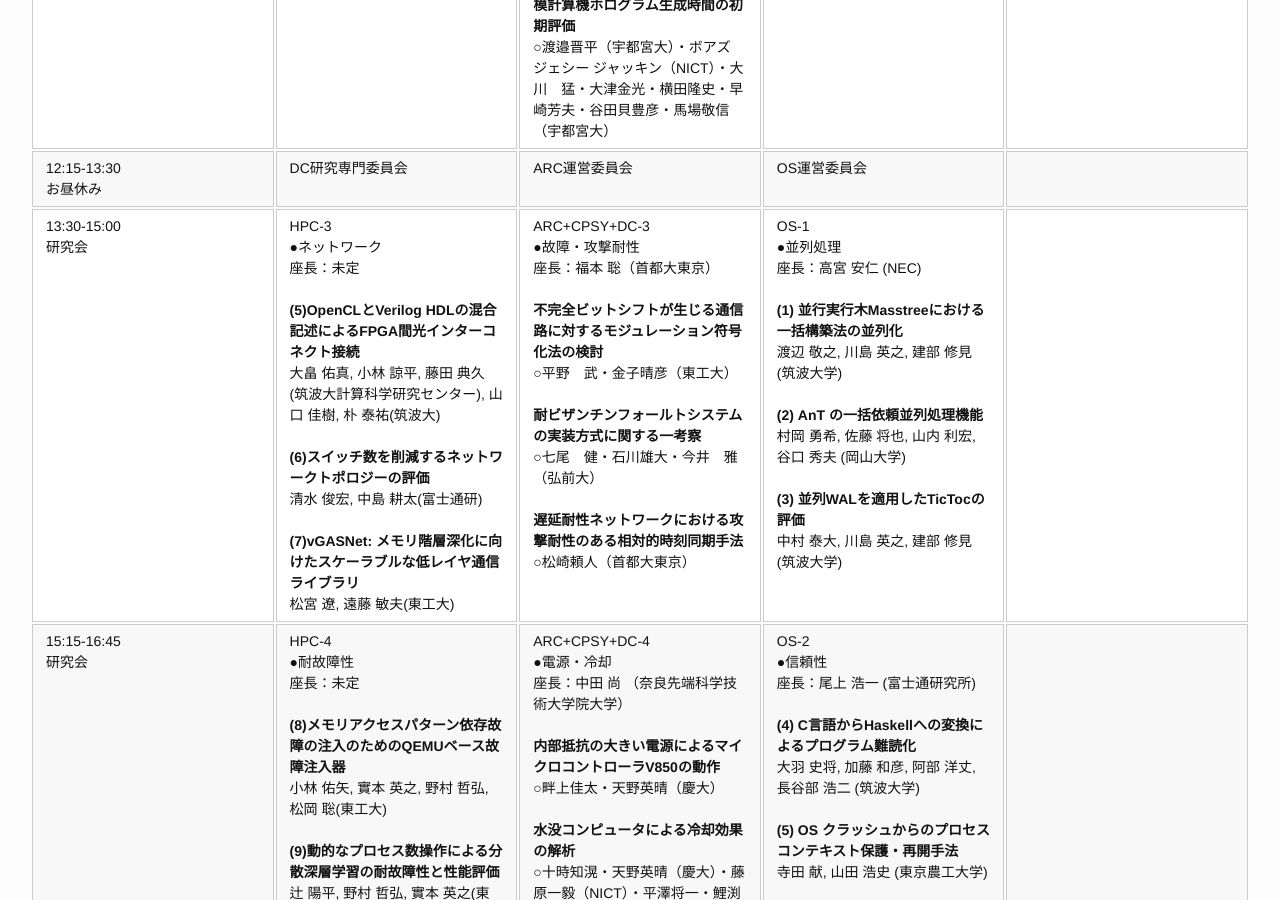
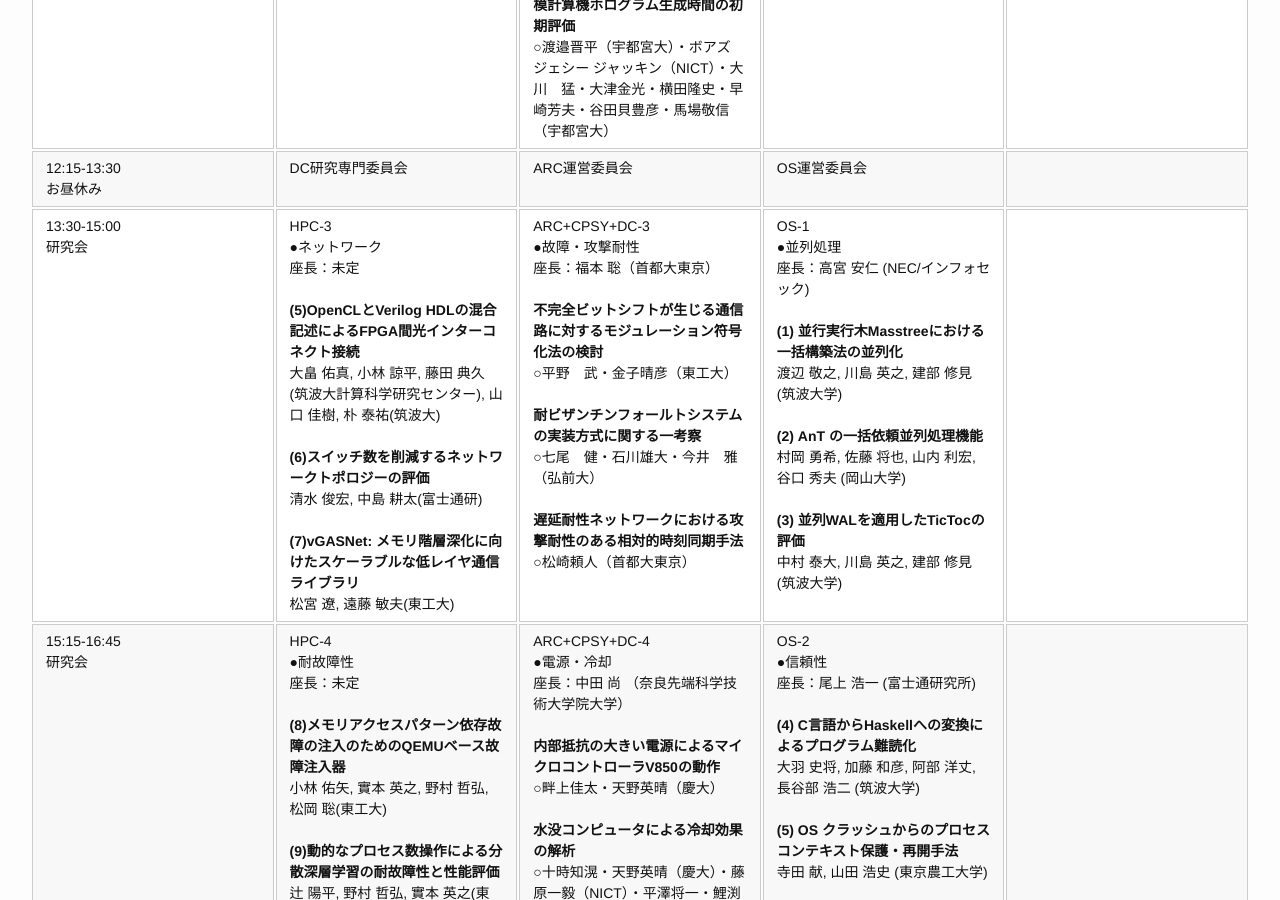
Before and after one commit to swopp/swopp.github.io, a Jekyll site: the page built from 2017/schedule-details.md, in a window 1280 px wide and 900 px high, scrolled down 1372 px. Built offline with Jekyll 4.4.1, drawn with Linux system fonts in a browser that asks for light colours.

Commit message:
modified:   schedule-details.md 	modified:   sigs/OS.txt

```diff
--- a/2017/schedule-details.md
+++ b/2017/schedule-details.md
@@ -27,7 +27,7 @@ permalink: /2017/program/
 | 09:30-10:30<br/>研究会                                  | HPC-1<br />●電力制御<br />座長：未定<br /><br />**(1)オーバープロビジョニング環境での大規模HPCシステムの電力と性能評価**<br />坂本 龍一, カオ タン, 近藤 正章(東京大), 井上 弘士, 上田 将嗣(九州大), Tapasya Patki,Daniel Ellsworth, Barry Rountree, Martin Schulz(Lawrence Livermore National Laboratory)<br /><br />**(2)PCクラスタにおける省電力化のための自動電源制御方式**<br />今出 広明, 加賀美 崇紘, 三浦 健一, 井口 裕次, 坂口 吉生(富士通), 藤田 直行(宇宙航空研究開発機構)           | ARC+CPSY+DC-1<br />●クラウド<br />座長：窪田 昌史 （広島市立大学）<br /><br />**データの流れに着目した異種エンジン統合クラウドシステムFlow In Cloud**<br />○工藤知宏（東大）・高野了成（産総研）・天野英晴（慶大）・鯉渕道紘（NII）・松谷宏紀（慶大）・塙　敏弘・田浦健次朗（東大）・並木　周・池上　努・須崎有康（産総研）・赤沼領大（東大）・田中　哲（産総研）<br /><br />**インタークラウド環境構築システムの開発**<br />○竹房あつ子（NII）・横山重俊（群馬大）・政谷好伸・丹生智也・佐賀一繁・合田憲人（NII）    |                    |              |
 | 10:45-12:15<br/>研究会                                  | HPC-2<br />●スケジューリング<br />座長：未定<br /><br />**(3)インタークラウド環境上の計算資源の動的再構成フレームワークの提案**<br />丹生 智也, 合田 憲人, 竹房 あつ子, 政谷 好伸(NII), 横山 重俊(NII/群馬大)<br /><br />**(4)GPUサイクル共有を自動化するためのタスク粒度推定手法**<br />塚田 敬司, 伊野 文彦, 萩原 兼一(阪大)           | ARC+CPSY+DC-2<br />●GPGPU<br />座長：成瀬 彰 （NVIDIA）<br /><br />**A GPU Implementation of Computing the Voronoi Map and the Euclidean Distance Map**<br />○Hiroaki Honda・Takumi Honda・Shinnosuke Yamamoto・Koji Nakano・Yasuaki Ito（Hiroshima Univ.）<br /><br />**Summed Area Table計算の効率的なGPU実装**<br />○柄本悠太郎・本田　巧・中野浩嗣・伊藤靖朗（広島大）<br /><br />**マルチGPUクラスタを用いた大規模計算機ホログラム生成時間の初期評価**<br />○渡邉晋平（宇都宮大）・ボアズ ジェシー ジャッキン（NICT）・大川　猛・大津金光・横田隆史・早崎芳夫・谷田貝豊彦・馬場敬信（宇都宮大）    |                    |              |
 | 12:15-13:30<br/>お昼休み                                | DC研究専門委員会 | ARC運営委員会     | OS運営委員会       |              |
-| 13:30-15:00<br/>研究会                                  | HPC-3<br />●ネットワーク<br />座長：未定<br /><br />**(5)OpenCLとVerilog HDLの混合記述によるFPGA間光インターコネクト接続**<br />大畠 佑真, 小林 諒平, 藤田 典久(筑波大計算科学研究センター), 山口 佳樹, 朴 泰祐(筑波大)<br /><br />**(6)スイッチ数を削減するネットワークトポロジーの評価**<br />清水 俊宏, 中島 耕太(富士通研)<br /><br />**(7)vGASNet: メモリ階層深化に向けたスケーラブルな低レイヤ通信ライブラリ**<br />松宮 遼, 遠藤 敏夫(東工大)           | ARC+CPSY+DC-3<br />●故障・攻撃耐性<br />座長：福本 聡（首都大東京）<br /><br />**不完全ビットシフトが生じる通信路に対するモジュレーション符号化法の検討**<br />○平野　武・金子晴彦（東工大）<br /><br />**耐ビザンチンフォールトシステムの実装方式に関する一考察**<br />○七尾　健・石川雄大・今井　雅（弘前大）<br /><br />**遅延耐性ネットワークにおける攻撃耐性のある相対的時刻同期手法**<br />○松崎頼人（首都大東京）    | OS-1<br />●並列処理<br />座長：高宮 安仁 (NEC)<br /><br />**(1) 並行実行木Masstreeにおける一括構築法の並列化**<br />        渡辺 敬之, 川島 英之, 建部 修見 (筑波大学)<br /><br />**(2) AnT の一括依頼並列処理機能**<br />        村岡 勇希, 佐藤 将也, 山内 利宏, 谷口 秀夫 (岡山大学)<br /><br />**(3) 並列WALを適用したTicTocの評価**<br />        中村 泰大, 川島 英之, 建部 修見 (筑波大学)              |              |
+| 13:30-15:00<br/>研究会                                  | HPC-3<br />●ネットワーク<br />座長：未定<br /><br />**(5)OpenCLとVerilog HDLの混合記述によるFPGA間光インターコネクト接続**<br />大畠 佑真, 小林 諒平, 藤田 典久(筑波大計算科学研究センター), 山口 佳樹, 朴 泰祐(筑波大)<br /><br />**(6)スイッチ数を削減するネットワークトポロジーの評価**<br />清水 俊宏, 中島 耕太(富士通研)<br /><br />**(7)vGASNet: メモリ階層深化に向けたスケーラブルな低レイヤ通信ライブラリ**<br />松宮 遼, 遠藤 敏夫(東工大)           | ARC+CPSY+DC-3<br />●故障・攻撃耐性<br />座長：福本 聡（首都大東京）<br /><br />**不完全ビットシフトが生じる通信路に対するモジュレーション符号化法の検討**<br />○平野　武・金子晴彦（東工大）<br /><br />**耐ビザンチンフォールトシステムの実装方式に関する一考察**<br />○七尾　健・石川雄大・今井　雅（弘前大）<br /><br />**遅延耐性ネットワークにおける攻撃耐性のある相対的時刻同期手法**<br />○松崎頼人（首都大東京）    | OS-1<br />●並列処理<br />座長：高宮 安仁 (NEC/インフォセック)<br /><br />**(1) 並行実行木Masstreeにおける一括構築法の並列化**<br />        渡辺 敬之, 川島 英之, 建部 修見 (筑波大学)<br /><br />**(2) AnT の一括依頼並列処理機能**<br />        村岡 勇希, 佐藤 将也, 山内 利宏, 谷口 秀夫 (岡山大学)<br /><br />**(3) 並列WALを適用したTicTocの評価**<br />        中村 泰大, 川島 英之, 建部 修見 (筑波大学)              |              |
 | 15:15-16:45<br/>研究会                                  | HPC-4<br />●耐故障性<br />座長：未定<br /><br />**(8)メモリアクセスパターン依存故障の注入のためのQEMUベース故障注入器**<br />小林 佑矢, 實本 英之, 野村 哲弘, 松岡 聡(東工大)<br /><br />**(9)動的なプロセス数操作による分散深層学習の耐故障性と性能評価**<br />辻 陽平, 野村 哲弘, 實本 英之(東工大), 佐藤 育郎(株式会社デンソーアイティーラボラトリ), 松岡 聡(東工大)           | ARC+CPSY+DC-4<br />●電源・冷却<br />座長：中田 尚 （奈良先端科学技術大学院大学）<br /><br />**内部抵抗の大きい電源によるマイクロコントローラV850の動作**<br />○畔上佳太・天野英晴（慶大）<br /><br />**水没コンピュータによる冷却効果の解析**<br />○十時知滉・天野英晴（慶大）・藤原一毅（NICT）・平澤将一・鯉渕道紘（NII）<br /><br />**デジタル温度電圧センサにおける温度2点補正手法の検討**<br />○三宅庸資・佐藤康夫・梶原誠司（九工大）    | OS-2<br />●信頼性<br />座長：尾上 浩一 (富士通研究所)<br /><br />**(4) C言語からHaskellへの変換によるプログラム難読化**<br />        大羽 史将, 加藤 和彦, 阿部 洋丈, 長谷部 浩二 (筑波大学)<br /><br />**(5) OS クラッシュからのプロセスコンテキスト保護・再開手法**<br />        寺田 献, 山田 浩史 (東京農工大学)<br /><br />**(6) FCMalloc: 完全準同型暗号の高速化に向けたメモリアロケータ**<br />        馬屋原 昂, 佐藤 宏樹, 石巻 優, 今林 広樹, 山名 早人 (早稲田大学)              |              |
 | 17:00-19:00<br/>研究会                                  | HPC-5<br />●システム評価<br />座長：未定<br /><br />**(10)アプリに特化したSIMD最適化のためのOpenMP仕様拡張の提案とARM SVEを用いた評価**<br />李 珍泌(理研), Petrogalli Francesco, Hunter Graham(ARM Ltd.), 佐藤 三久(理研)<br /><br />**(11)ベクトル長を可変とするSVEアーキテクチャの評価**<br />小田嶋 哲哉, 児玉 祐悦, 松田 元彦, 李 珍泌, 辻 美和子, 佐藤 三久(理研)<br /><br />**(12)Intel Xeon Phiにおける主記憶遅延増加の影響評価**<br />田邊 昇, 遠藤 敏夫(東工大)<br /><br />**(13)A Memory Performance Analysis Tool Based on Linux Perf**<br />Helm Christian, Taura Kenjiro(東大)           | ARC+CPSY+DC-5<br />●メモリ・キャッシュ<br />座長：大西隆之（NTT）<br /><br />**プリフェッチラインの再参照間隔を予測するキャッシュマネジメント**<br />○甲地弘幸・入江英嗣・坂井修一（東京大学）<br /><br />**アクセス変動予測を用いた分散協調キャッシュ制御**<br />○千田　進・城間隆行・中島拓真・策力木格・吉永　努（電通大）<br /><br />**ハードウェア支援型GCの消費エネルギー評価**<br />○早川慎一郎・河村慎二・津邑公暁（名古屋工業大学）    | OS-3<br />●仮想化-1<br />座長：阿部 洋丈（筑波大学）<br /><br />**(7) IPmigrate：複数ホストに分割されたVMのマイグレーション手法**<br />        柏木 崇広, 末竹 将人, 光来 健一 (九州工業大学)<br /><br />**(8) キャンセラブルなポストコピー VM 移送**<br />        小川 遥加, 山田 浩史, 十文字 優斗 (東京農工大学), 阿部 芳久 (Nokia Bell Labs)<br /><br />**(9) 仮想マシンに特化した単一アドレス空間OSにおける疑似マルチプロセス実行**<br />        縣 直道, 大須賀 敦俊, 窪田 貴文, 河野 健二 (慶應義塾大学)<br /><br />**(10) FPGAオフローディングを提供する組込みシステム向けVMMの設計**<br />        前田 剛志, 並木 美太郎 (東京農工大学)              |              |
 | 19:10-21:30<br/>BoF                                     | BoF-1<br />●BoF<br /><br />概要:準備中           |                   |                    |              |
--- a/2017/sigs/OS.txt
+++ b/2017/sigs/OS.txt
@@ -1,6 +1,6 @@
 OS-1
 ●並列処理
-座長：高宮 安仁 (NEC)
+座長：高宮 安仁 (NEC/インフォセック)
 
 **(1) 並行実行木Masstreeにおける一括構築法の並列化**
         渡辺 敬之, 川島 英之, 建部 修見 (筑波大学)
```
